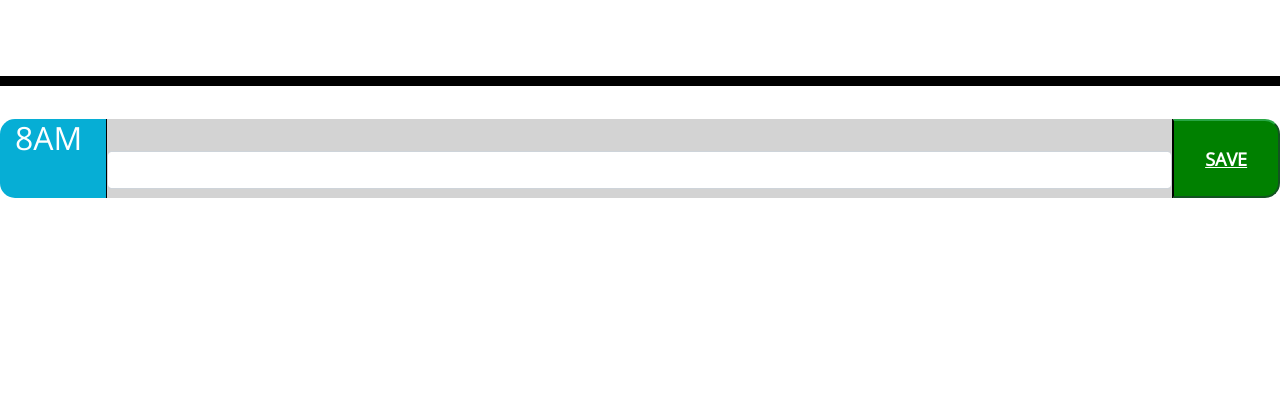
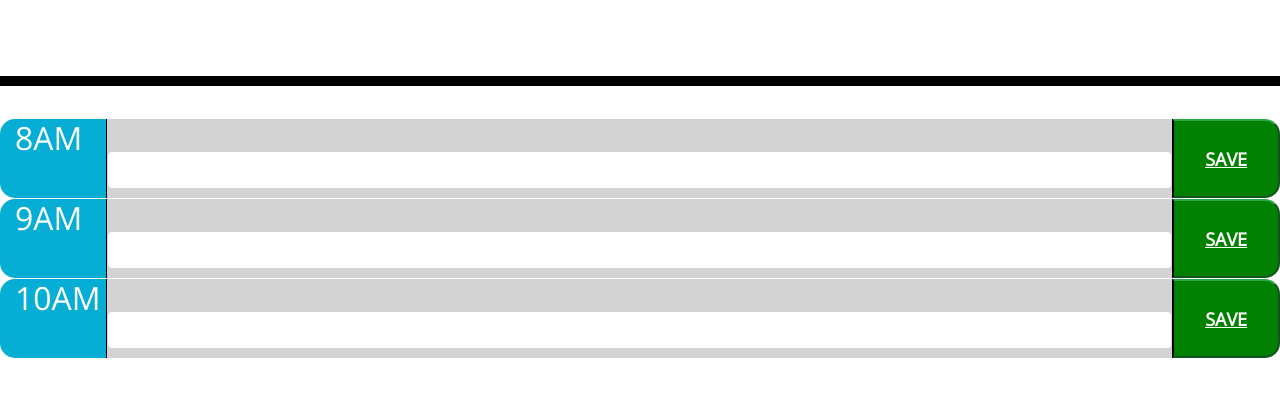
Before and after one commit to AmartinVT/DayScheduler, a plain HTML site: page index.html in a window 1280 px wide. Shown: the part 182-578 px from the top of the page. Drawn offline with nearby package versions, Linux system fonts and the light colour scheme.

Commit message:
Added functioning 9AM and 10AM time rows to HTML and JS

```diff
--- a/index.html
+++ b/index.html
@@ -29,7 +29,8 @@
       <p id="currentDay" class="lead"></p>
     </header>
     <div class="container-fluid">
-      <!-- Timeblocks go here -->
+
+      <!-- 8AM TIME BLOCK -->
       <div class = "row">
         <h5 class="card-title col-1 center-block h-100">8AM</h5>
 
@@ -39,6 +40,29 @@
 
         <button id = "8AMbtn" class="saveBtn btn-outline-success col-1 justify-content-center">SAVE</button>
       </div>
+
+    <!-- 9AM TIME BLOCK -->
+      <div class = "row">
+        <h5 class="card-title col-1 center-block h-100">9AM</h5>
+
+        <div class="card-body rounded-start card-img-right h-100 col-10">
+          <input type="text" class="form-control" id="9AMtext">
+        </div>
+
+        <button id = "9AMbtn" class="saveBtn btn-outline-success col-1 justify-content-center">SAVE</button>
+      </div>
+
+    <!-- 10AM TIME BLOCK -->
+      <div class = "row">
+        <h5 class="card-title col-1 center-block h-100">10AM</h5>
+
+        <div class="card-body rounded-start card-img-right h-100 col-10">
+          <input type="text" class="form-control" id="10AMtext">
+        </div>
+
+        <button id = "10AMbtn" class="saveBtn btn-outline-success col-1 justify-content-center">SAVE</button>
+      </div>
+
     </div>
 
     <script src="https://cdnjs.cloudflare.com/ajax/libs/jquery/3.2.1/jquery.min.js"></script>
--- a/script.js
+++ b/script.js
@@ -1,11 +1,41 @@
-let saveBtnEl = $('#8AMbtn'); //Declares the save button from HTML as a variable to be used in JavaScript
+let saveBtn8El = $('#8AMbtn'); //Declares the save button from HTML as a variable to be used in JavaScript
 let text8amEl = document.getElementById('8AMtext'); //Saves the text input into the HTML form as a variable to be used in JavaScript
-
 text8amEl.value = localStorage.getItem("8AM"); //Initializes given time form input field to local stroage value for same given time
 
-saveBtnEl.on('click', function() { //On press of save button, saves input to local storage for given time and reports success to console
+let saveBtn9El = $('#9AMbtn'); //Declares the save button from HTML as a variable to be used in JavaScript
+let text9amEl = document.getElementById('9AMtext'); //Saves the text input into the HTML form as a variable to be used in JavaScript
+text9amEl.value = localStorage.getItem("9AM"); //Initializes given time form input field to local stroage value for same given time
+
+let saveBtn10El = $('#10AMbtn'); //Declares the save button from HTML as a variable to be used in JavaScript
+let text10amEl = document.getElementById('10AMtext'); //Saves the text input into the HTML form as a variable to be used in JavaScript
+text10amEl.value = localStorage.getItem("10AM"); //Initializes given time form input field to local stroage value for same given time
+
+currentHr = moment().hour();
+
+if (currentHr.value === 8) {
+
+}
+
+saveBtn8El.on('click', function() { //On press of save button, saves input to local storage for given time and reports success to console
     console.log("8AM Btn Press")
     console.log("8AM text saved")
     localStorage.setItem("8AM",text8amEl.value)
     console.log(`8AM Reminder :  ${text8amEl.value} `)
+    return;
   });
+
+  saveBtn9El.on('click', function() { //On press of save button, saves input to local storage for given time and reports success to console
+    console.log("9AM Btn Press")
+    console.log("9AM text saved")
+    localStorage.setItem("9AM",text9amEl.value)
+    console.log(`9AM Reminder :  ${text9amEl.value} `)
+    return;
+  });
+
+  saveBtn10El.on('click', function() { //On press of save button, saves input to local storage for given time and reports success to console
+    console.log("10AM Btn Press")
+    console.log("10AM text saved")
+    localStorage.setItem("10AM",text10amEl.value)
+    console.log(`10AM Reminder :  ${text10amEl.value} `)
+    return;
+  });
```
